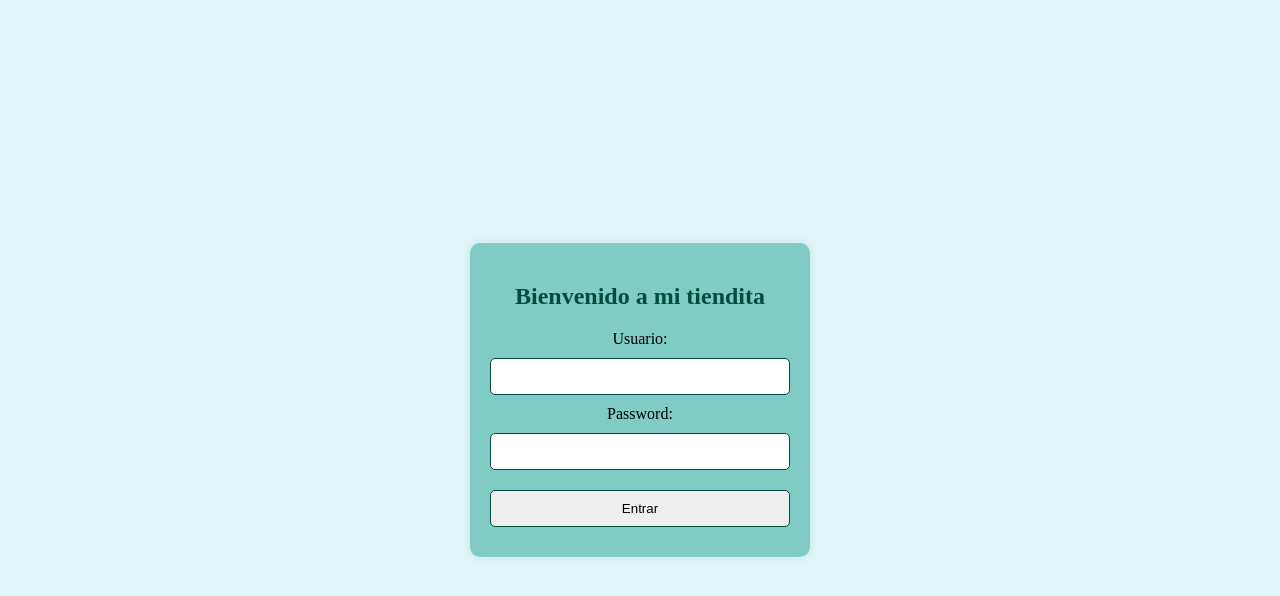
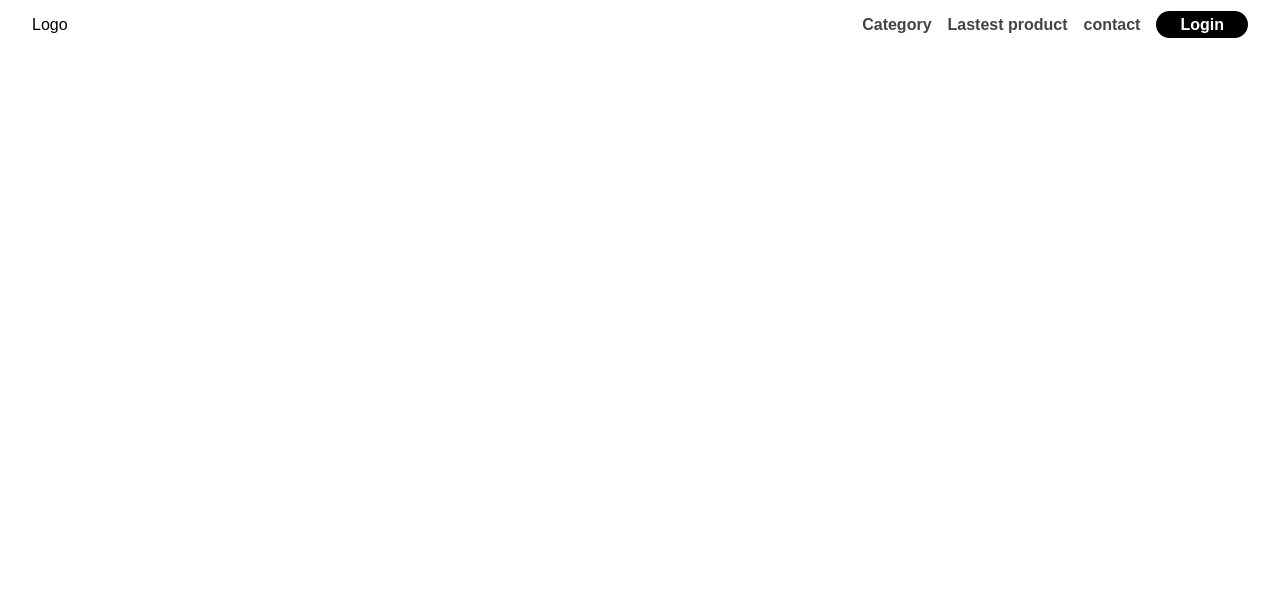
Before and after one commit to AlvaroJiBas/proyectoTienda, a React (Create React App) app: page / in a window 1280 px wide. Shown: the top 596 px of the page. Built offline with nearby package versions, Linux system fonts and the light colour scheme.

Commit message:
yousef v1.0

```diff
--- a/src/App.css
+++ b/src/App.css
@@ -2,10 +2,6 @@
   body {
     margin: 0;
     padding: 0;
-
-    background-color: #e0f7fa;
-    display: flex;
-    justify-content: center;
-    align-items: center;
-    height: 100vh;
+    box-sizing: border-box;
+    font-family: Arial, Helvetica, sans-serif;
 }
--- a/src/App.js
+++ b/src/App.js
@@ -1,16 +1,14 @@
 import logo from './logo.svg';
 import './App.css';
 import { BrowserRouter } from "react-router-dom";
-import Login from './components/Login/Login';
+import NavBar from './NavBar/NavBar';
+// import Login from './components/Login/Login';
 function App() {
 
   return (
-    <div className="App">
-      <header className="App-header">
-      <Login />
 
-      </header>
-    </div>
+
+   <NavBar />
   );
 }
 
--- /dev/null
+++ b/src/NavBar/NavBar.css
@@ -0,0 +1,37 @@
+.NavBar {
+    display: flex;
+    align-items: center;
+    justify-content: space-between;
+    margin: 0 2rem;
+
+    ul {
+        list-style: none;
+        display: flex;
+
+        li:not(last-of-child) {
+            margin-left: 1rem;
+        }
+
+        a {
+            color: #444444;
+            text-decoration: none;
+            font-weight: 600;
+        }
+    }
+
+}
+
+.btn {
+    background-color: black;
+    color: white !important;
+    padding: .3rem 1.5rem;
+    border-radius: 25px;
+    transition: 300ms ease-in-out;
+
+    &:hover {
+        background-color: white;
+        color: black !important;
+        border: .5px solid black;
+
+    }
+}
--- /dev/null
+++ b/src/NavBar/NavBar.jsx
@@ -0,0 +1,21 @@
+import React from 'react';
+import styles from './NavBar.css'
+
+const NavBar = () => {
+
+    return (
+       <div className='NavBar'>
+        <span>Logo</span>
+
+       <ul>
+        <li><a href="">Category</a></li>
+        <li><a href="">Lastest product</a></li>
+        <li><a href="">contact</a></li>
+        <li><a href="" className='btn'>Login</a></li>
+       </ul>
+       </div>
+    )
+
+}
+
+export default NavBar;
--- a/src/components/Login/Login.jsx
+++ /dev/null
@@ -1,28 +0,0 @@
-import React, {useState} from "react";
-import styles from "./Login.module.css"
-import { useNavigate } from "react-router-dom";
-const Login = () => {
-    const [usuario, setUsuario] = useState("");
-    const navigate = useNavigate();
-    const handleUsuario = (e) => {
-        setUsuario(e.target.value)
-    }
-    const handleNavigation = () => {
-
-      navigate(`/home/${usuario}`);
-    }
-return(
-    <>
-   <div className={styles.login} id="login">
-        <h2> Bienvenido a mi tiendita</h2>
-        <form action="post">
-        <label for="usuario">Usuario:</label>
-        <input type="text" onChange={handleUsuario} name="usuario" id="usuario" />
-        <label for="password"> Password:</label>
-        <input type="password" name="contraseña" id="contraseña" />
-        <input type="submit" onClick={handleNavigation} value="Entrar"/>
-        </form>
-    </div>
-    </>
-)}
-export default Login
--- a/src/components/Login/Login.module.css
+++ /dev/null
@@ -1,32 +0,0 @@
-.login {
-    background-color: #80cbc4;
-    padding: 20px;
-    border-radius: 10px;
-    box-shadow: 0 0 10px rgba(0, 0, 0, 0.1);
-    width: 300px;
-    text-align: center;
-}
-
-.login h2 {
-    margin-bottom: 20px;
-    color: #004d40;
-}
-
-.login input {
-    width: 100%;
-    padding: 10px;
-    margin: 10px 0;
-    border: 1px solid #004d40;
-    border-radius: 5px;
-    box-sizing: border-box;
-}
-
-.login button {
-    width: 100%;
-    padding: 10px;
-    background-color: #00796b;
-    color: white;
-    border: none;
-    border-radius: 5px;
-    cursor: pointer;
-}
--- a/src/index.css
+++ b/src/index.css
@@ -2,9 +2,4 @@ body {
   margin: 0;
   padding: 0;
 
-  background-color: #e0f7fa;
-  display: flex;
-  justify-content: center;
-  align-items: center;
-  height: 100vh;
-}
+  }
```
